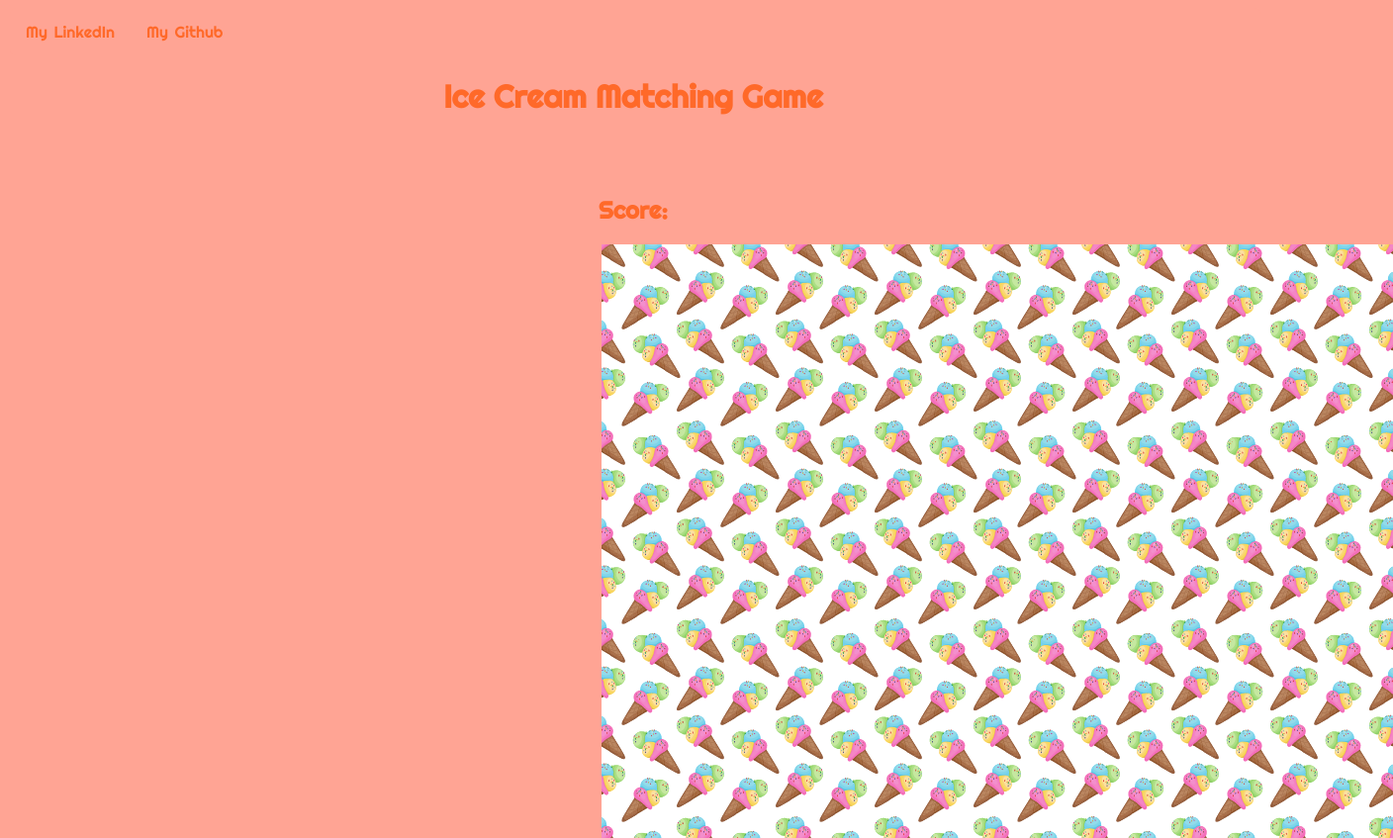
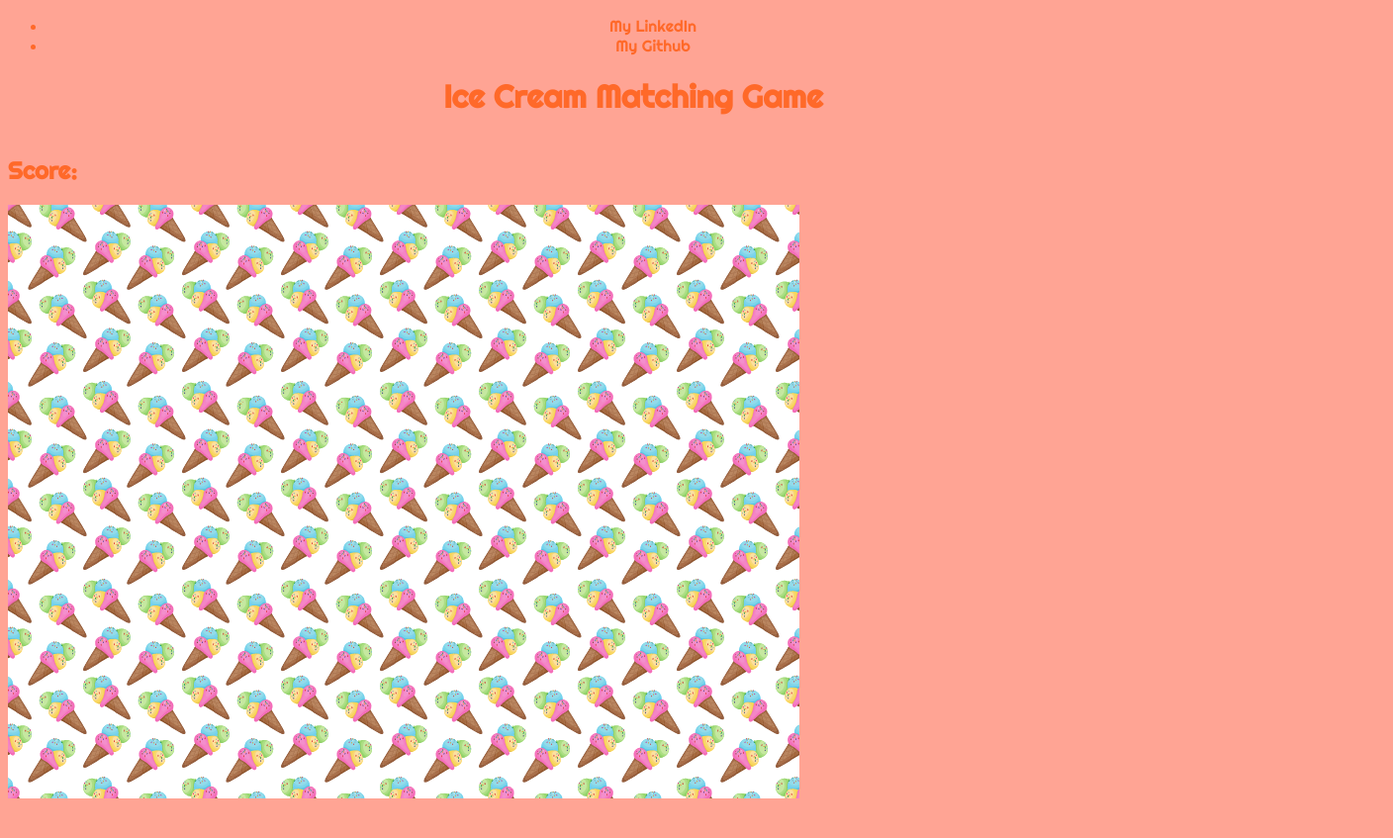
Before and after one commit to Chrystal82/icecreammatchgame, a plain HTML site: page index.html in a window 1280 px wide. Shown: the whole page at 99% size, 1408 px wide, since content can reach past the window. After the commit the page ends 807 px from the top, so only its background shows below. Drawn offline with Linux system fonts and the light colour scheme.

Commit message:
Update matchinggame.css

```diff
--- a/matchinggame.css
+++ b/matchinggame.css
@@ -8,47 +8,29 @@ header {
 	text-align: center;
 }
 
-nav {
-	word-spacing: 2px;
-	color: #ff6929;
-}
-
-ul {
-	list-style-type: none;
-	margin: 2px;
-	padding: 0;
-	overflow: hidden;
-	background-color: #ffa494;
-	width: 100%;
-	border: 1px transparent;
-	border-radius: 6px;
-}
-
-li {
-	float: left;
-}
-
-li a {
-	display: block;
+a {
 	color: #ff6929;
 	text-align: center;
 	padding: 14px 16px;
 	text-decoration: none;
 }
 
-li a:hover {
+a:hover {
 	background-color: #f19180;
 }
 
 main {
-	margin-top: 80px;
-  text-align: center;
+	margin-top: 40px;
+	text-align: center;
+}
+
+h2 {
+	text-align: left;
 }
 
 .grid {
 	display: flex;
 	flex-wrap: wrap;
 	width: 800px;
-	height: 200px;
-	margin-left: 600px;
+	height: 400px;
 }
```
